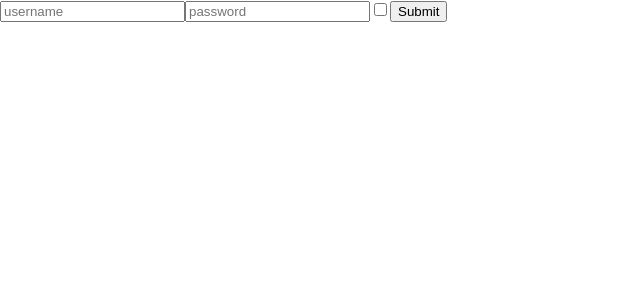
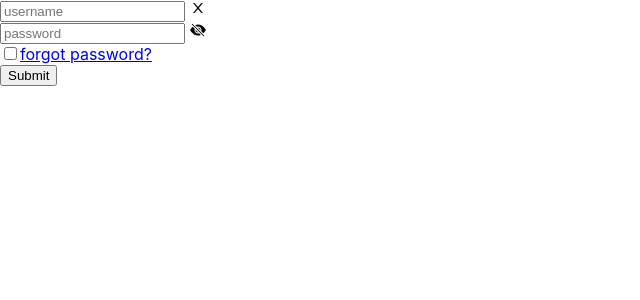
Before and after one commit to khspa/WebApp, a React (Create React App) app in the folder frontend/: page / in a window 1280 px wide. Shown: the top 300 px of the page, without its empty margins (0-640 px from the left). Built offline with nearby package versions, Linux system fonts and the light colour scheme.

Commit message:
added divider

```diff
--- a/frontend/package.json
+++ b/frontend/package.json
@@ -7,10 +7,11 @@
     "@testing-library/react": "^11.1.0",
     "@testing-library/user-event": "^12.1.10",
     "install": "^0.13.0",
-    "node-sass": "^4.14.1",
+    "node-sass": "^5.0.0",
     "npm": "^8.1.2",
     "react": "^17.0.2",
     "react-dom": "^17.0.2",
+    "react-icons": "^4.3.1",
     "react-redux": "^7.2.6",
     "react-router-dom": "^5.3.0",
     "react-scripts": "4.0.3",
--- a/frontend/src/components/Form/NormalForm.js
+++ b/frontend/src/components/Form/NormalForm.js
@@ -1,5 +1,7 @@
 import React, { useEffect, useRef, useState } from 'react'
-
+import { AiOutlineClose } from 'react-icons/ai'
+import { BsFillEyeSlashFill, BsFillEyeFill } from 'react-icons/bs'
+import './NormalForm.scss'
 
 /* -------------------------------------------------------------------------- */
 /*                                 Validations                                */
@@ -99,10 +101,14 @@ function Input({
     placeholder,
     validation,
     setData,
-    setErrors
+    setErrors,
+    prefix,
+    clearData,
+    hideData,
 }) {
 
     const inputRef = useRef("")
+    const [hide, setHide] = useState(true)
 
     const handleChange = event=>{
         setData(data=>{return {
@@ -110,13 +116,32 @@ function Input({
         }})
     }
 
+    const handleHide = ()=>{
+        if(inputRef.current.type==="text"){
+            inputRef.current.type = "password"
+        } else {
+            inputRef.current.type = "text"
+        }
+        setHide(!hide)
+    }
+
+    const handleClear = ()=>{
+        inputRef.current.value = ""
+        setData(data=>{return {
+            ...data, [name]:""
+        }})
+    }
+
     //run valiation whenever value has changed
     useEffect(() => {
 
-        //initialize input field
+        //initialize fields
         if(!inputRef.current.value){
             setData(data=>{return {
                 ...data, [name]:""
+            }})
+            setErrors(data=>{return {
+                ...data, [name]:[]
             }})
         }
 
@@ -133,14 +158,46 @@ function Input({
     }, [name, setData, setErrors, inputRef.current.value, validation])
 
     return (
-        <input
+        <div id={`${name}-field`} className="input-group">
+            {prefix}
+            <input
             ref={inputRef}
             name={name}
             type={type}
             placeholder={placeholder}
             onChange={handleChange}
-        />
+             />
+            {clearData && <span onClick={handleClear}>  <AiOutlineClose/> </span>}
+            {hideData && <span onClick={handleHide}> {hide ? <BsFillEyeSlashFill/> : <BsFillEyeFill/> } </span>}
+            <div className="message"></div>
+        </div>
     )
+}
+
+/* -------------------------------------------------------------------------- */
+/*                                   Divider                                  */
+/* -------------------------------------------------------------------------- */
+
+function Item({children, setData, setErrors}) {
+
+    const childrenWithProps = React.Children.map(children, child=>{
+        if(React.isValidElement(child)){
+            //pass setData and setErrors props to children if they have name
+            if(child.props.name){
+                return React.cloneElement(child, {...child.props, setData, setErrors})
+            }
+            //return if child does not have name
+            else{
+                return child
+            }
+        }
+        //return if child is not a component (probaly plain text)
+        else{
+            return child
+        }
+    })
+
+    return <div className="divider">{childrenWithProps}</div>
 }
 
 /* -------------------------------------------------------------------------- */
@@ -152,7 +209,7 @@ function Submit() {
 }
 
 /* -------------------------------------------------------------------------- */
-/*                                  checkBox                                  */
+/*                                  CheckBox                                  */
 /* -------------------------------------------------------------------------- */
 
 function CheckBox({name, setData, defaultCheck}) {
@@ -187,6 +244,7 @@ function CheckBox({name, setData, defaultCheck}) {
 /* -------------------------------------------------------------------------- */
 
 NormalForm.Input = Input
+NormalForm.Item = Item
 NormalForm.CheckBox = CheckBox
 NormalForm.Submit = Submit
 
--- a/frontend/src/pages/FrontPage.js
+++ b/frontend/src/pages/FrontPage.js
@@ -5,18 +5,33 @@ function FrontPage() {
     return (
         <div>
             <NormalForm>
+
+                <NormalForm.Item>
                     <NormalForm.Input
                         name='username'
                         type='text'
                         placeholder='username'
+                        validation={{required: true}}
+                        clearData
                     />
                     <NormalForm.Input
                         name='password'
                         type='password'
                         placeholder='password'
+                        validation={{required: true}}
+                        hideData
                     />
+                </NormalForm.Item>
+
+                <NormalForm.Item>
                     <NormalForm.CheckBox name="remember"/>
+                    <a href="/">forgot password?</a>
+                </NormalForm.Item>
+
+                <NormalForm.Item>
                     <NormalForm.Submit/>
+                </NormalForm.Item>
+
             </NormalForm>
         </div>
     )
```
Also changed, not shown: frontend/src/components/Form/NormalForm.scss (added), 2 other files (tests, documents, lock files or other folders). Lines whose indentation alone changed are shown as unchanged.
